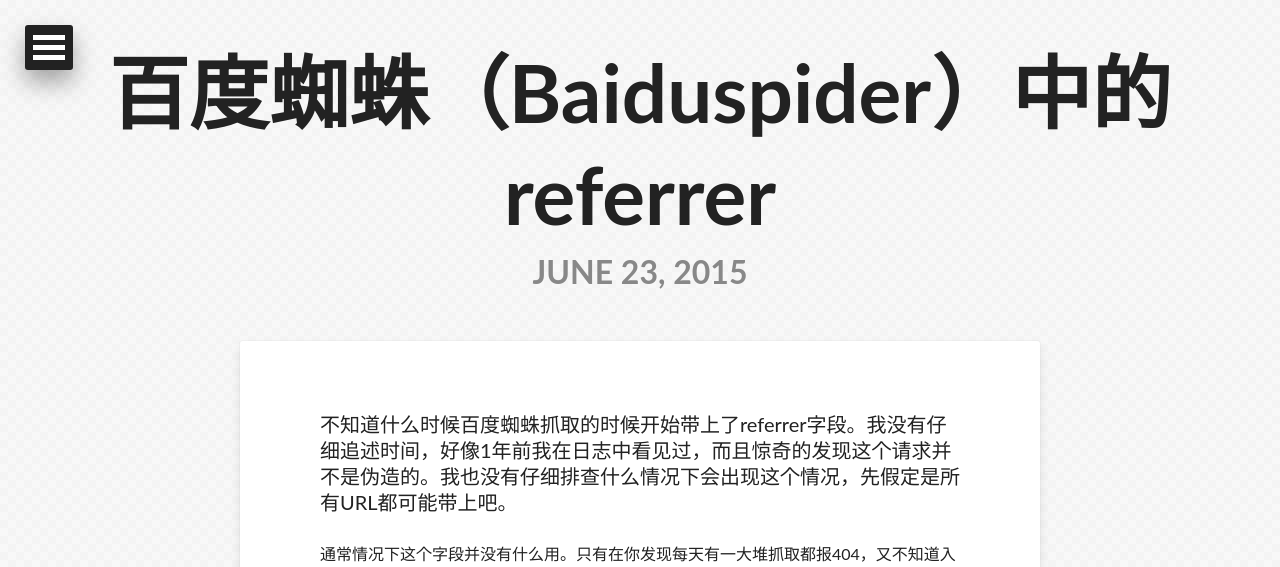
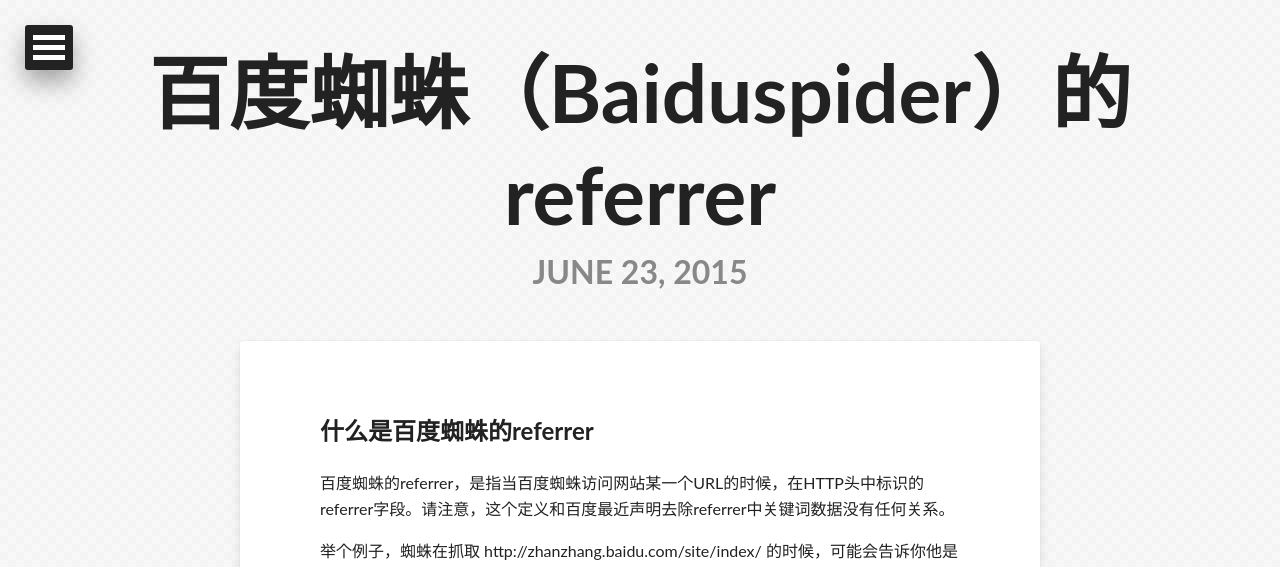
Before and after one commit to apyixiang/apyixiang.github.io, a Jekyll site: the page built from _posts/2015-06-23-baidu-spider-referrer.markdown, in a window 1280 px wide and 1400 px high. Shown: the top 567 px of the window. Built offline with Jekyll 4.4.1, drawn with Linux system fonts in a browser that asks for light colours; some web fonts are replaced; Markdown is read by kramdown in place of the engine named in the settings; comment, search, counter and statistics services are not loaded; some of the changed text lies outside the part shown.

Commit message:
add some comments

```diff
--- a/_posts/2015-06-23-baidu-spider-referrer.markdown
+++ b/_posts/2015-06-23-baidu-spider-referrer.markdown
@@ -1,15 +1,31 @@
 ---
 layout: post
-title: "百度蜘蛛（Baiduspider）中的referrer"
+title: "百度蜘蛛（Baiduspider）的referrer"
 date: 2015-06-23 14:02
 comments: true
 categories: seo
 tags: [SEO,referrer]
 ---
 
-不知道什么时候百度蜘蛛抓取的时候开始带上了referrer字段。我没有仔细追述时间，好像1年前我在日志中看见过，而且惊奇的发现这个请求并不是伪造的。我也没有仔细排查什么情况下会出现这个情况，先假定是所有URL都可能带上吧。
 
-通常情况下这个字段并没有什么用。只有在你发现每天有一大堆抓取都报404，又不知道入口在哪的时候才会起作用。
+什么是百度蜘蛛的referrer
+------------------
+
+百度蜘蛛的referrer，是指当百度蜘蛛访问网站某一个URL的时候，在HTTP头中标识的referrer字段。请注意，这个定义和百度最近声明去除referrer中关键词数据没有任何关系。
+
+举个例子，蜘蛛在抓取 http://zhanzhang.baidu.com/site/index/ 的时候，可能会告诉你他是从 http://zhanzhang.baidu.com/ 过来的，如图所示：
+
+![百度蜘蛛referrer的定义](/images/baiduspider_referrer_header.png)
+
+对于站长的意义
+---------------
+
+1. 如果你关心百度从哪个页面上发现了当前这个URL的话（可以理解为抓取轨迹），那么这个字段是唯一的参考依据。
+
+1. 如果你发现有一批URL报错（4xx或者5xx），但是一直找不到入口在哪，也就是说你不明白百度蜘蛛是从哪里发现这些错误URL的。这个字段可以帮助你迅速定位。
+
+举个例子
+------------
 
 比如我们的SEO日志分析系统中可以看到，符合下面这种URL Pattern的路径每天有6万到10万的抓取而且全部报404。
 
@@ -19,5 +35,10 @@
 
 ![日志统计中的404]({{ site.url }}/images/baiduspider_referrer.png)
 
-如果没有referrer字段，查遍整个网站可能会花掉1~3天左右的时间。但其实你只需要几分钟。
-调查结果发现，这些404的URL来自于一套没人维护也没人关注（往往是这样），流量也不错。由于最近图片系统更新，图片的URL全部更改了，这个站点并没有跟着更新。
+从发现问题至今过了1个月，查遍整个网站我也没找到入口。今天偶然仔细查了一下日志，想起了百度蜘蛛的referrer，马上就能定位问题了。这些404的URL来自于一套没人维护也没人关注的页面（往往是这样）。收录流量都不错。由于最近公司图片系统更新，图片的URL全部更改了，但这套页面并没有跟着更新。
+
+结束语
+-----------
+
+* 很多SEO问题并不是立即致命的，所以没有及时解决，流量就像蚂蚁啃大象一样一点一点啃掉了。
+* 系统性的知识积累还是会在关键时刻发挥作用的。
```
